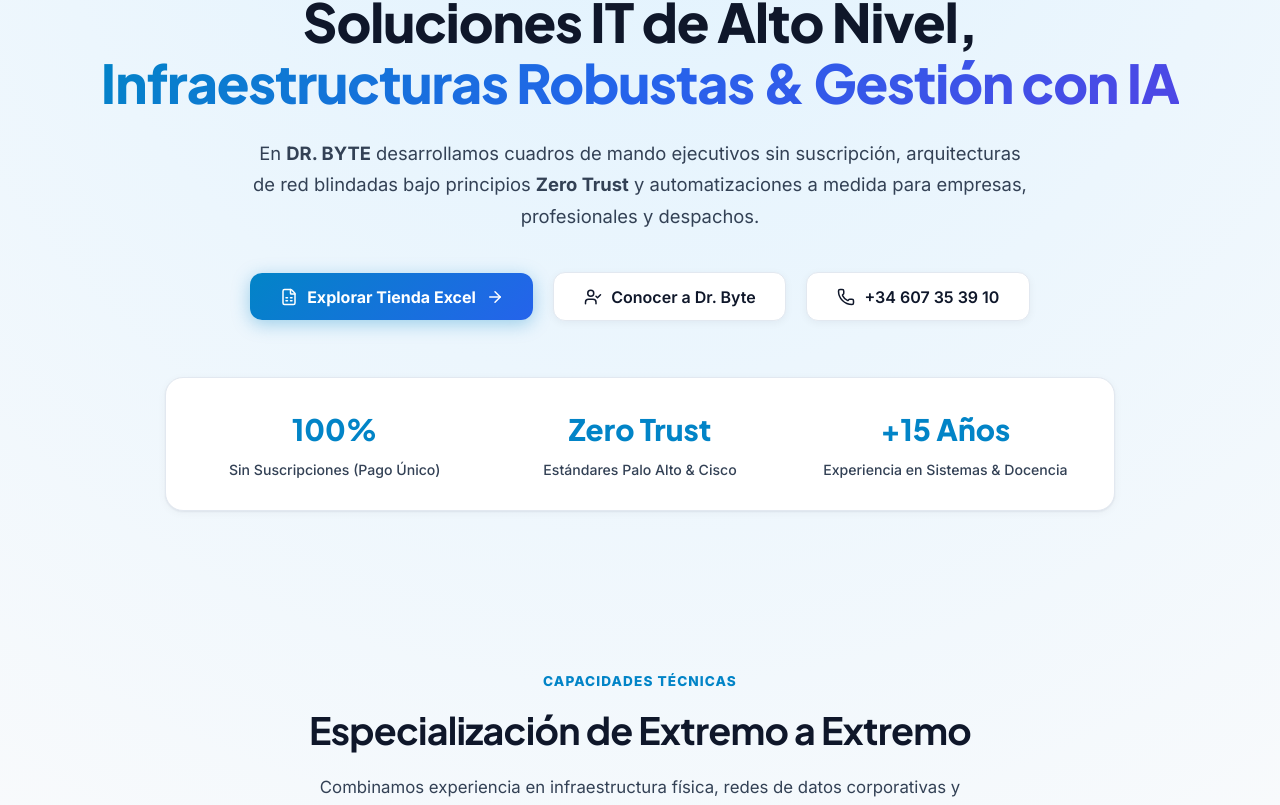
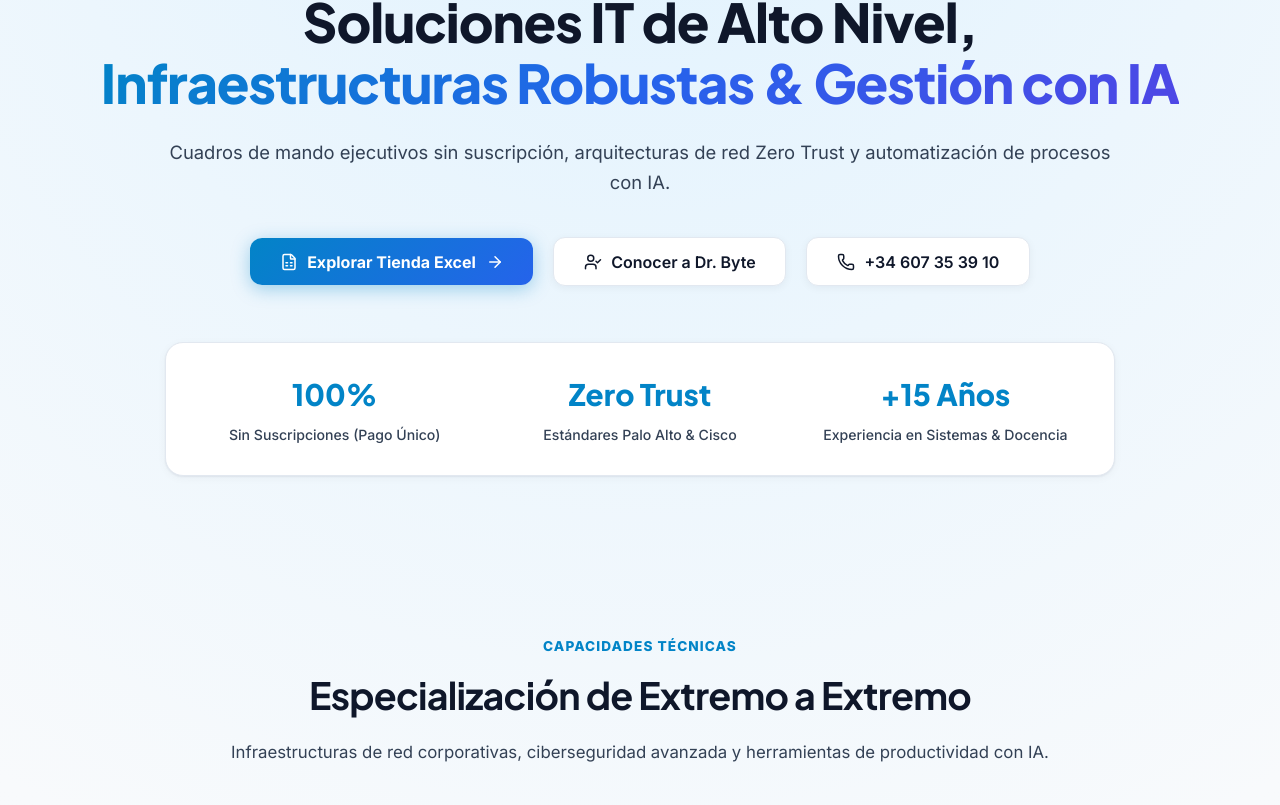
Before and after one commit to catalogoaplicaciones-blip/dr-byte-servicios, a React (Vite) app: page / in a window 1280 px wide. Shown: the part 228-1033 px from the top of the page. Built offline with nearby package versions, Linux system fonts and the light colour scheme.

Commit message:
Ajustar subtitulos en Tienda e Inicio a una sola fila limpia y concisa

```diff
--- a/src/App.css
+++ b/src/App.css
@@ -181,11 +181,11 @@
 }
 
 .hero-description {
-  max-width: 780px;
+  max-width: 950px;
   margin: 0 auto 2.5rem;
   font-size: 1.15rem;
   color: var(--text-secondary);
-  line-height: 1.7;
+  line-height: 1.6;
 }
 
 .hero-cta-buttons {
@@ -304,7 +304,7 @@
 .section-subtitle {
   color: var(--text-secondary);
   font-size: 1.05rem;
-  max-width: 650px;
+  max-width: 950px;
   margin: 0 auto;
 }
 
--- a/src/App.jsx
+++ b/src/App.jsx
@@ -281,8 +281,7 @@
               </h2>
 
               <p className="hero-description">
-                En <strong>DR. BYTE</strong> desarrollamos cuadros de mando ejecutivos sin suscripción,
-                arquitecturas de red blindadas bajo principios <strong>Zero Trust</strong> y automatizaciones a medida para empresas, profesionales y despachos.
+                Cuadros de mando ejecutivos sin suscripción, arquitecturas de red Zero Trust y automatización de procesos con IA.
               </p>
 
               <div className="hero-cta-buttons">
@@ -335,7 +334,7 @@
                 <span className="section-tag">Capacidades Técnicas</span>
                 <h3 className="section-title">Especialización de Extremo a Extremo</h3>
                 <p className="section-subtitle">
-                  Combinamos experiencia en infraestructura física, redes de datos corporativas y desarrollo de herramientas de productividad con macros y modelos de IA.
+                  Infraestructuras de red corporativas, ciberseguridad avanzada y herramientas de productividad con IA.
                 </p>
               </div>
 
@@ -438,7 +437,7 @@
               <span className="section-tag">Herramientas Profesionales</span>
               <h2 className="section-title">Tienda de Plantillas Excel Automatizadas</h2>
               <p className="section-subtitle">
-                Plantillas corporativas diseñadas con macros VBA y fórmulas avanzadas para resolver problemas reales de facturación, turnos y redes sin suscripciones.
+                Plantillas profesionales con macros VBA y fórmulas avanzadas para gestión real sin suscripciones.
               </p>
             </div>
 
```
